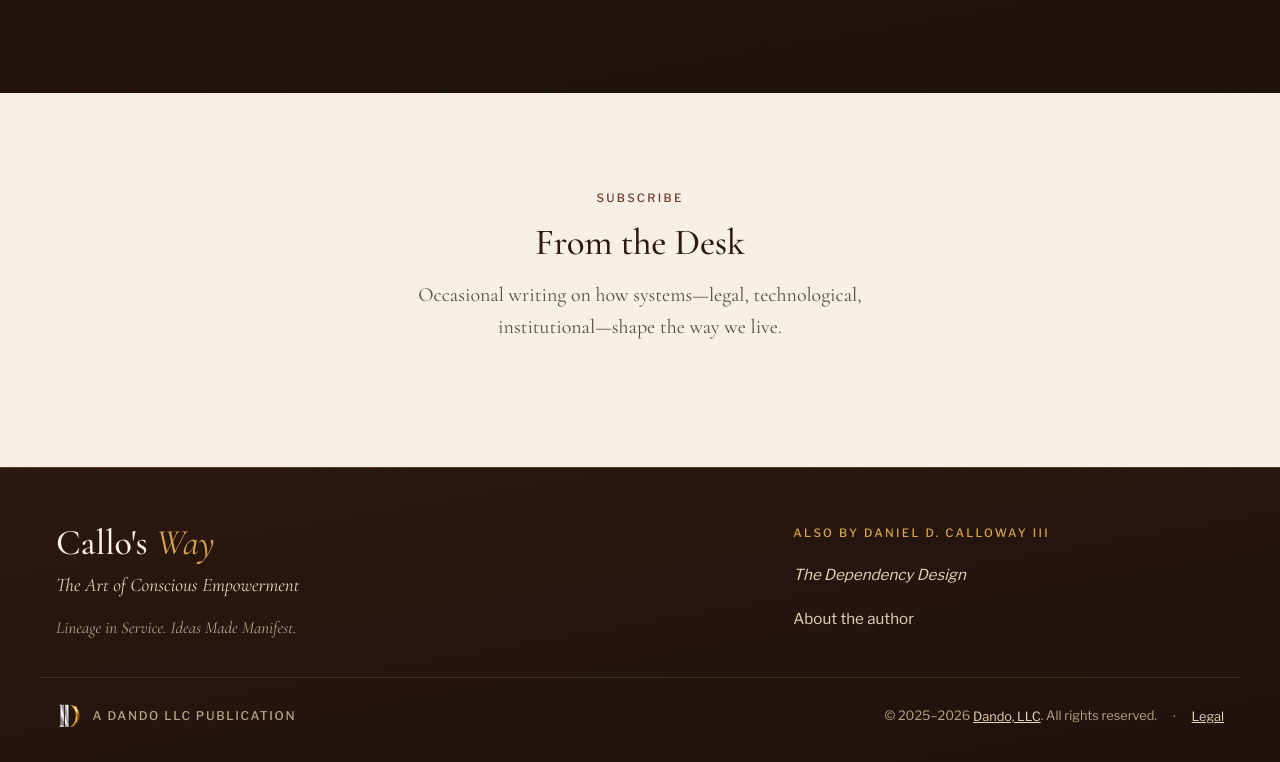
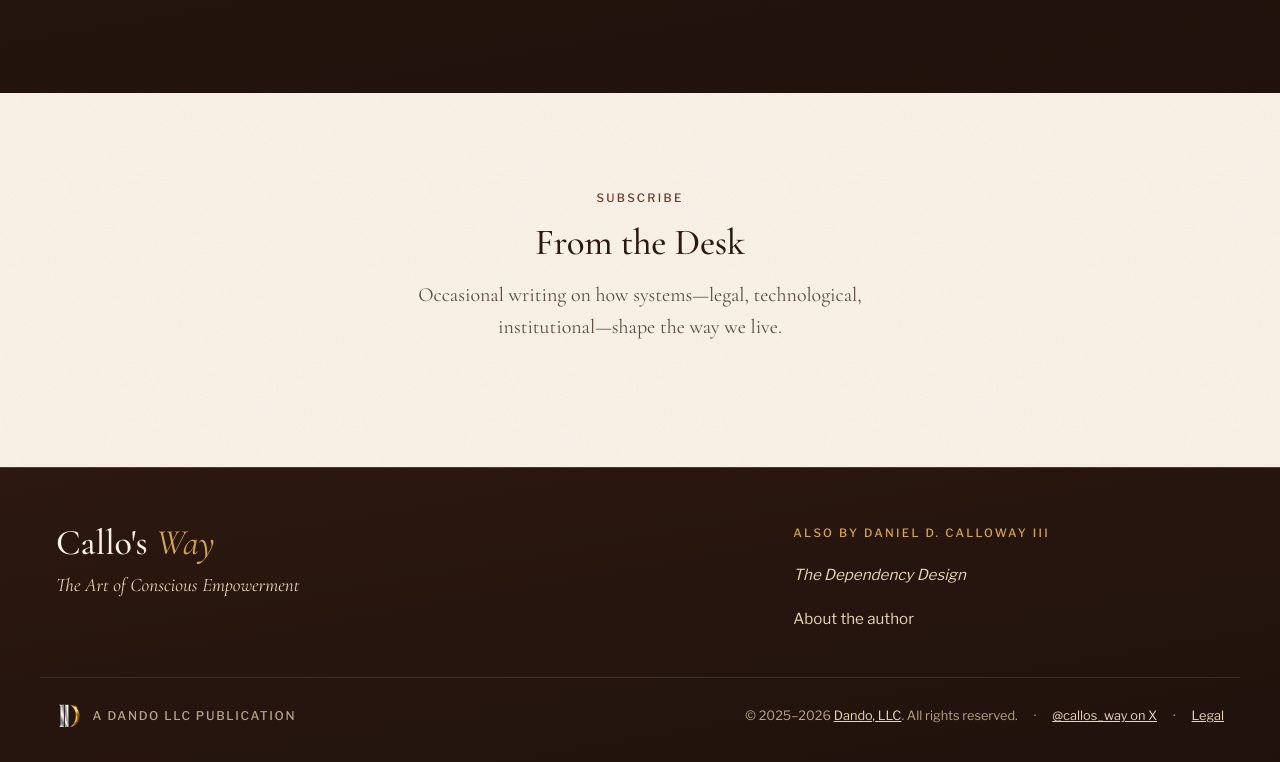
Before and after one commit to DandoLLC/callosway, a plain HTML site: page index.html in a window 1280 px wide. Shown: the part 8417-9179 px from the top of the page. Drawn offline with nearby package versions, Linux system fonts and the light colour scheme.

Commit message:
Handles: personal X account; Callo's Way handle on the series site only

```diff
--- a/index.html
+++ b/index.html
@@ -634,7 +634,7 @@ main section { scroll-margin-top: calc(var(--header-h) + 8px); }
       "https://www.linkedin.com/in/callowayesq/",
       "https://papers.ssrn.com/sol3/cf_dev/AbsByAuth.cfm?per_id=7682344",
       "https://www.youtube.com/@dandollc",
-      "https://x.com/callos_way"
+      "https://x.com/callowayesq"
     ]
   },
   "publisher": {
@@ -650,6 +650,7 @@ main section { scroll-margin-top: calc(var(--header-h) + 8px); }
   },
   "position": 1,
   "sameAs": [
+    "https://x.com/callos_way",
     "https://www.amazon.com/dp/B0FJQRRY2C",
     "https://www.amazon.com/dp/B0FJQGDC87",
     "https://callosway.gumroad.com/l/uqqcu"
@@ -1229,7 +1230,6 @@ main section { scroll-margin-top: calc(var(--header-h) + 8px); }
     <div class="footer-brand">
       <p class="footer-title">Callo's <em>Way</em></p>
       <p class="footer-subtitle">The Art of Conscious Empowerment</p>
-      <p class="footer-tagline">Lineage in Service. Ideas Made Manifest.</p>
     </div>
     <nav aria-labelledby="footer-also">
       <p class="footer-heading" id="footer-also">Also by Daniel D. Calloway III</p>
@@ -1245,6 +1245,8 @@ main section { scroll-margin-top: calc(var(--header-h) + 8px); }
       <span>A DANDO LLC publication</span>
     </a>
     <p>© 2025–2026 <a href="https://dandollc.github.io" target="_blank" rel="noopener">Dando, LLC</a>. All rights reserved.</p>
+    <span class="footer-sep" aria-hidden="true">·</span>
+    <a href="https://x.com/callos_way" target="_blank" rel="noopener noreferrer">@callos_way on X</a>
     <span class="footer-sep" aria-hidden="true">·</span>
     <a href="legal.html">Legal</a>
   </div>
```
